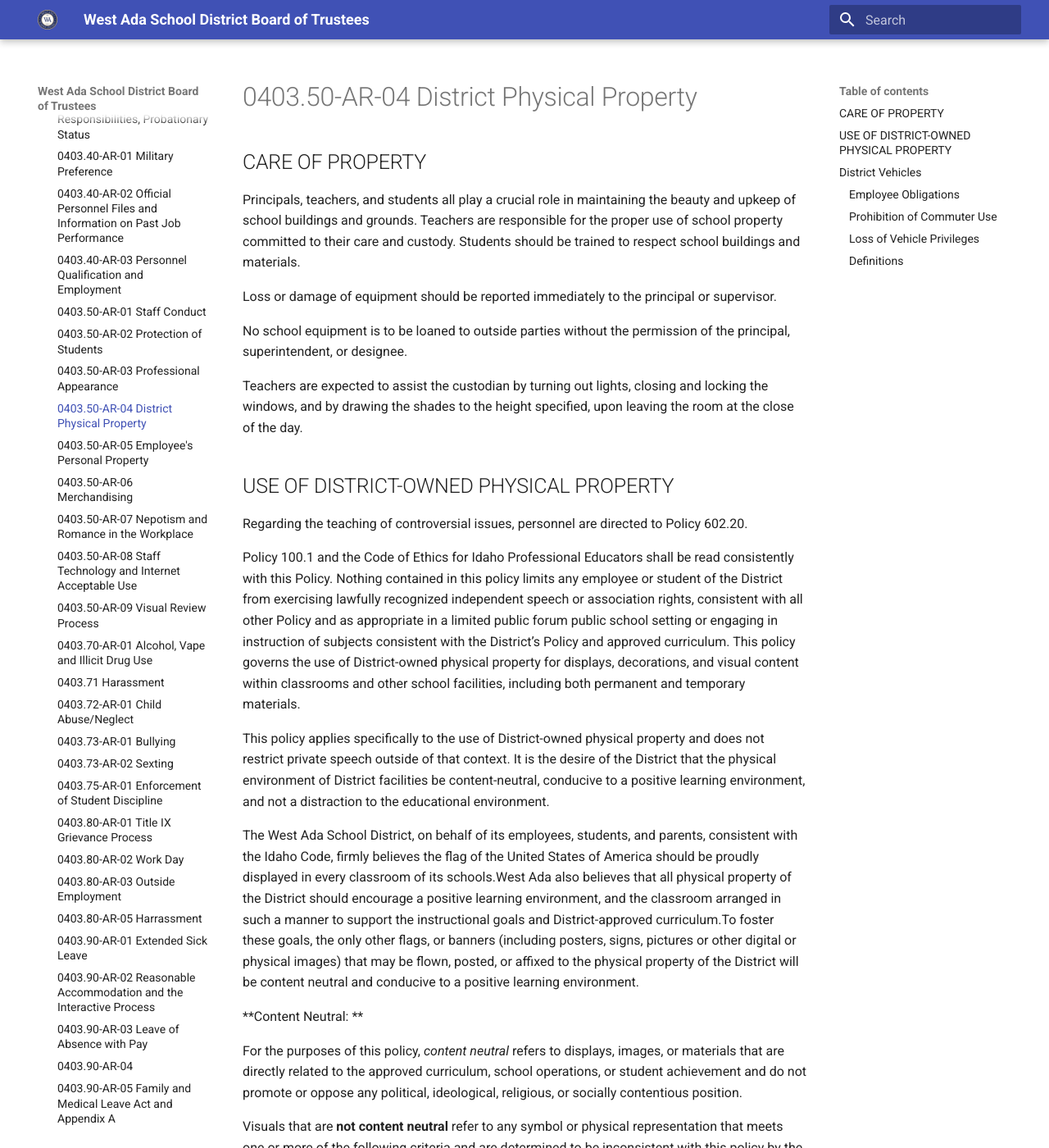
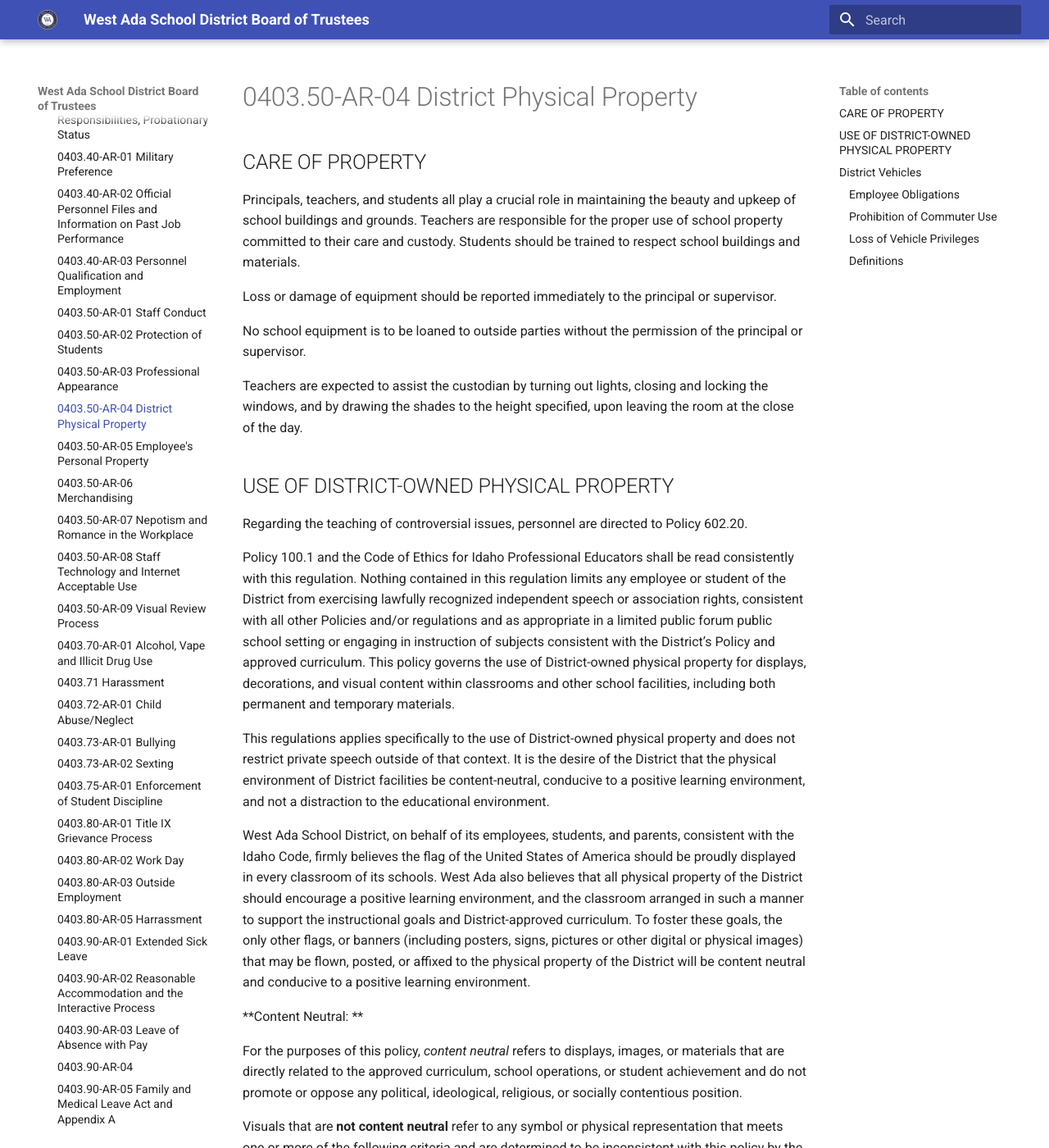
Before and after one commit to westada/section-400-hr-policy-review, an MkDocs documentation site: the page built from docs/regulations/0400-Staff/0403.50-AR-04.md, in a window 1280 px wide and 1400 px high. Shown: the whole window at 82% size. Built offline with MkDocs 1.6.1 and Material for MkDocs 9.7.7, drawn with Linux system fonts in a browser that asks for light colours.

```diff
--- a/docs/regulations/0400-Staff/0403.50-AR-04.md
+++ b/docs/regulations/0400-Staff/0403.50-AR-04.md
@@ -11,7 +11,7 @@ Principals, teachers, and students all play a crucial role in maintaining the be
 
 Loss or damage of equipment should be reported immediately to the principal or supervisor.
 
-No school equipment is to be loaned to outside parties without the permission of the principal, superintendent, or designee.
+No school equipment is to be loaned to outside parties without the permission of the principal or supervisor.
 
 Teachers are expected to assist the custodian by turning out lights, closing and locking the windows, and by drawing the shades to the height specified, upon leaving the room at the close of the day.
 
@@ -19,11 +19,11 @@ Teachers are expected to assist the custodian by turning out lights, closing and
 
 Regarding the teaching of controversial issues, personnel are directed to Policy 602.20.
 
-Policy 100.1 and the Code of Ethics for Idaho Professional Educators shall be read consistently with this Policy. Nothing contained in this policy limits any employee or student of the District from exercising lawfully recognized independent speech or association rights, consistent with all other Policy and as appropriate in a limited public forum public school setting or engaging in instruction of subjects consistent with the District’s Policy and approved curriculum.  This policy governs the use of District-owned physical property for displays, decorations, and visual content within classrooms and other school facilities, including both permanent and temporary materials.
+Policy 100.1 and the Code of Ethics for Idaho Professional Educators shall be read consistently with this regulation. Nothing contained in this regulation limits any employee or student of the District from exercising lawfully recognized independent speech or association rights, consistent with all other Policies and/or regulations and as appropriate in a limited public forum public school setting or engaging in instruction of subjects consistent with the District’s Policy and approved curriculum.  This policy governs the use of District-owned physical property for displays, decorations, and visual content within classrooms and other school facilities, including both permanent and temporary materials.
 
-This policy applies specifically to the use of District-owned physical property and does not restrict private speech outside of that context. It is the desire of the District that the physical environment of District facilities be content-neutral, conducive to a positive learning environment, and not a distraction to the educational environment.
+This regulations applies specifically to the use of District-owned physical property and does not restrict private speech outside of that context. It is the desire of the District that the physical environment of District facilities be content-neutral, conducive to a positive learning environment, and not a distraction to the educational environment.
 
-The West Ada School District, on behalf of its employees, students, and parents, consistent with the Idaho Code, firmly believes the flag of the United States of America should be proudly displayed in every classroom of its schools.West Ada also believes that all physical property of the District should encourage a positive learning environment, and the classroom arranged in such a manner to support the instructional goals and District-approved curriculum.To foster these goals, the only other flags, or banners (including posters, signs, pictures or other digital or physical images) that may be flown, posted, or affixed to the physical property of the District will be content neutral and conducive to a positive learning environment.
+West Ada School District, on behalf of its employees, students, and parents, consistent with the Idaho Code, firmly believes the flag of the United States of America should be proudly displayed in every classroom of its schools. West Ada also believes that all physical property of the District should encourage a positive learning environment, and the classroom arranged in such a manner to support the instructional goals and District-approved curriculum. To foster these goals, the only other flags, or banners (including posters, signs, pictures or other digital or physical images) that may be flown, posted, or affixed to the physical property of the District will be content neutral and conducive to a positive learning environment.
 
 **Content Neutral: **
 
```
Also changed, not shown: docs/regulations/0400-Staff/0401.10-AR-09.md (+2 -6 lines), docs/regulations/0400-Staff/0401.80-AR-02.md (+1 -1 lines), docs/regulations/0400-Staff/0403.50-AR-02.md (+2 -2 lines), docs/regulations/0400-Staff/0403.50-AR-03.md (+2 -2 lines).
